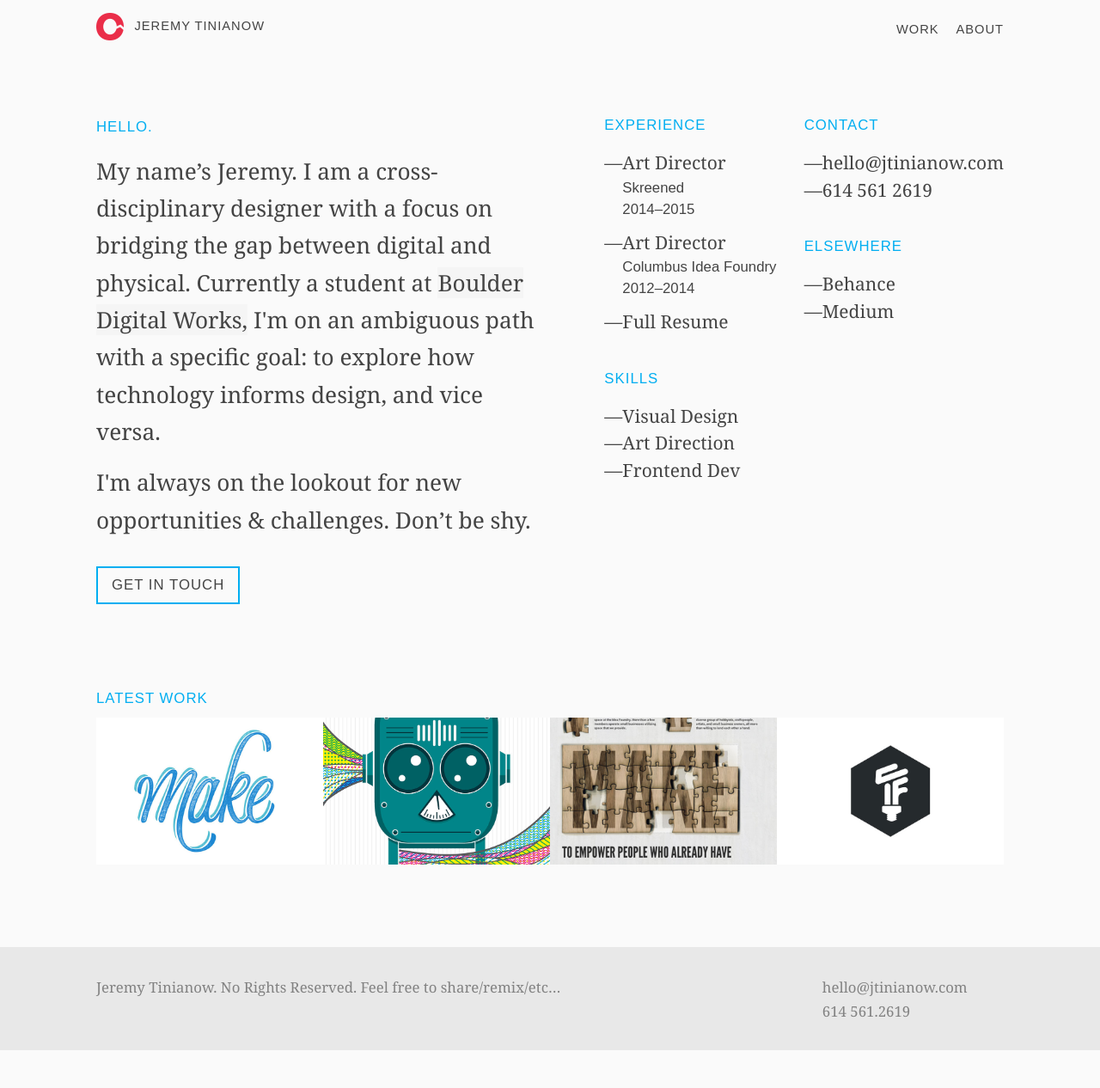
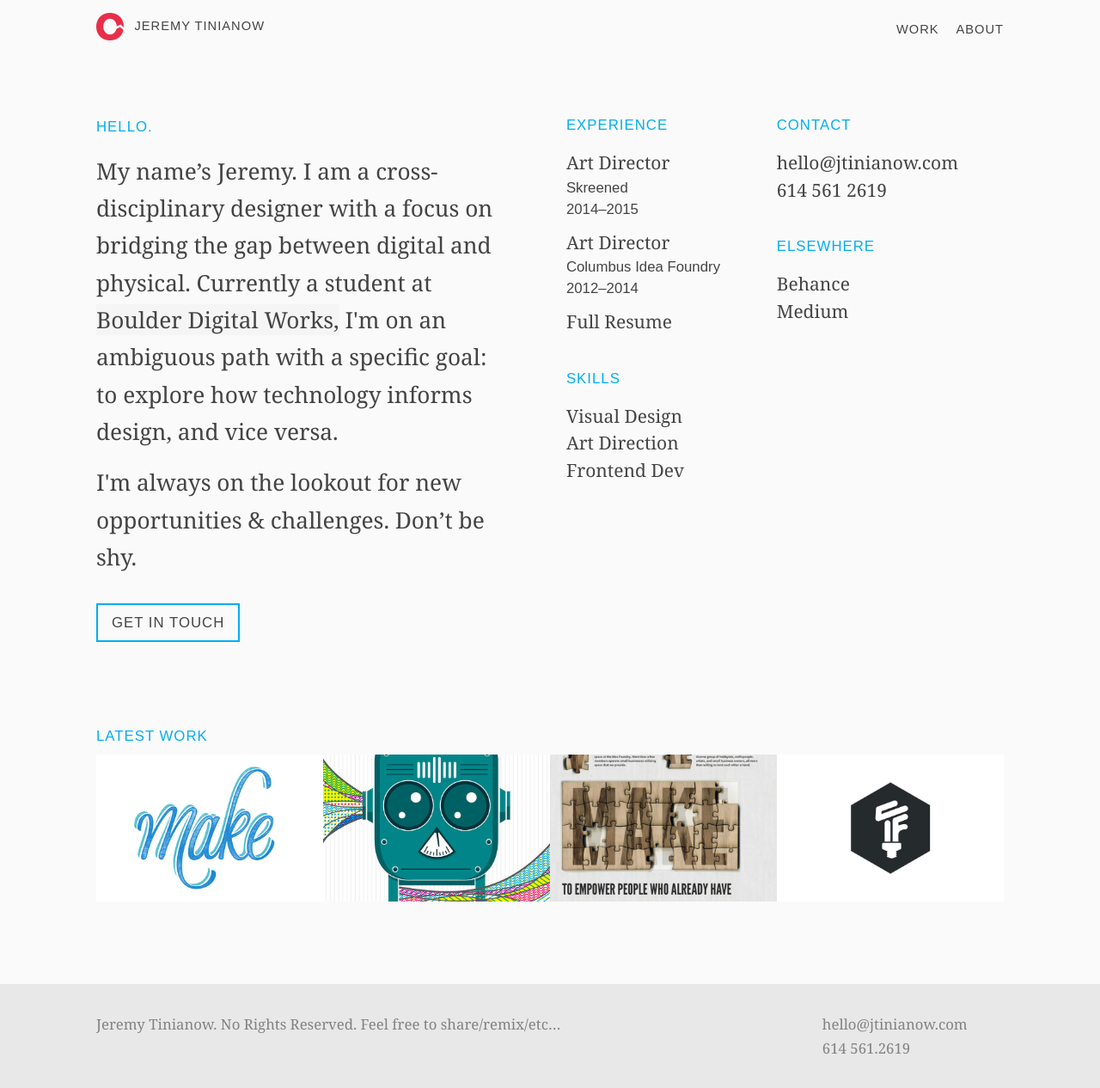
Before and after one commit to jtinianow/portfolio-mar2015, a Jekyll site: the page built from index.html, in a window 1280 px wide and 1266 px high. Shown: the whole window at 86% size. Built offline with Jekyll 4.4.1, drawn with Linux system fonts in a browser that asks for light colours; nearby versions of some CDN libraries.

Commit message:
Fixed column spacing

```diff
--- a/_sass/_base.scss
+++ b/_sass/_base.scss
@@ -85,17 +85,10 @@ ul, ol {
 }
 
 li {
-    margin-left: 1em;
     > ul,
     > ol {
          margin-bottom: 0;
     }
-}
-
-li::before{
-    content: "\2014";
-    position: absolute;
-    margin-left: -1em;
 }
 
 
--- a/_sass/_layout.scss
+++ b/_sass/_layout.scss
@@ -433,10 +433,11 @@ p.project-preview__tags, p.project-preview__client {
     }
 }
 .home-links__wrapper {
-    margin-right: $spacing-unit / 2;
+    margin-right: $spacing-unit / 1.75;
+    float: left;
 
-    @media (min-width: 1100px) {
-        margin-right: 0;
+    @media (min-width: 768px) {
+        margin-right: $spacing-unit;
     }
 }
 span.home-links__link {
@@ -476,7 +477,7 @@ p.home-links__link, span.home-links__link {
 .page--home__links {
     display: flex;
     @media (min-width: 768px) {
-        width: 50%;
+        margin-right: $spacing-unit;
         float: left;
     }
     @media (min-width: 960px) {
```
Also changed, not shown: 2 other files.
